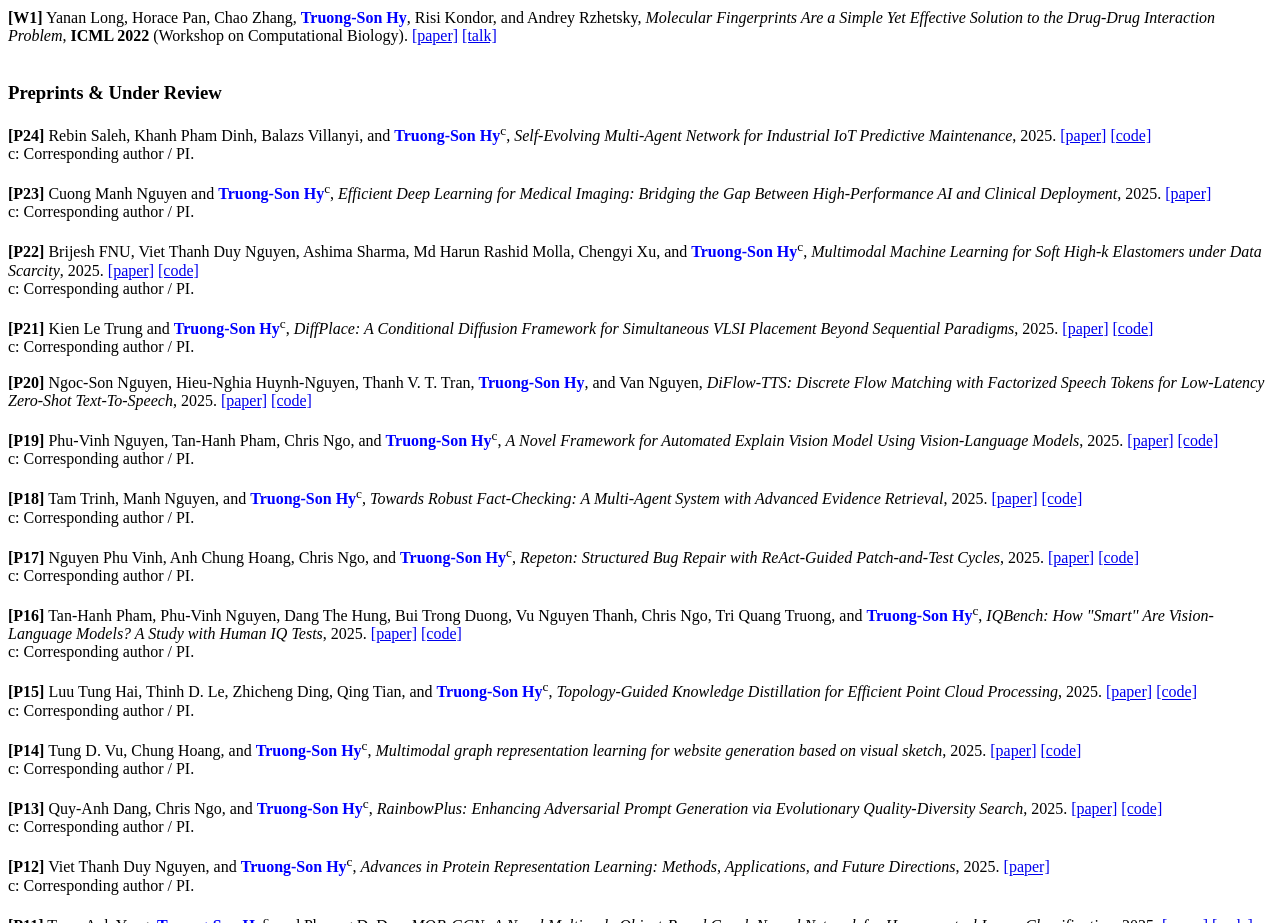
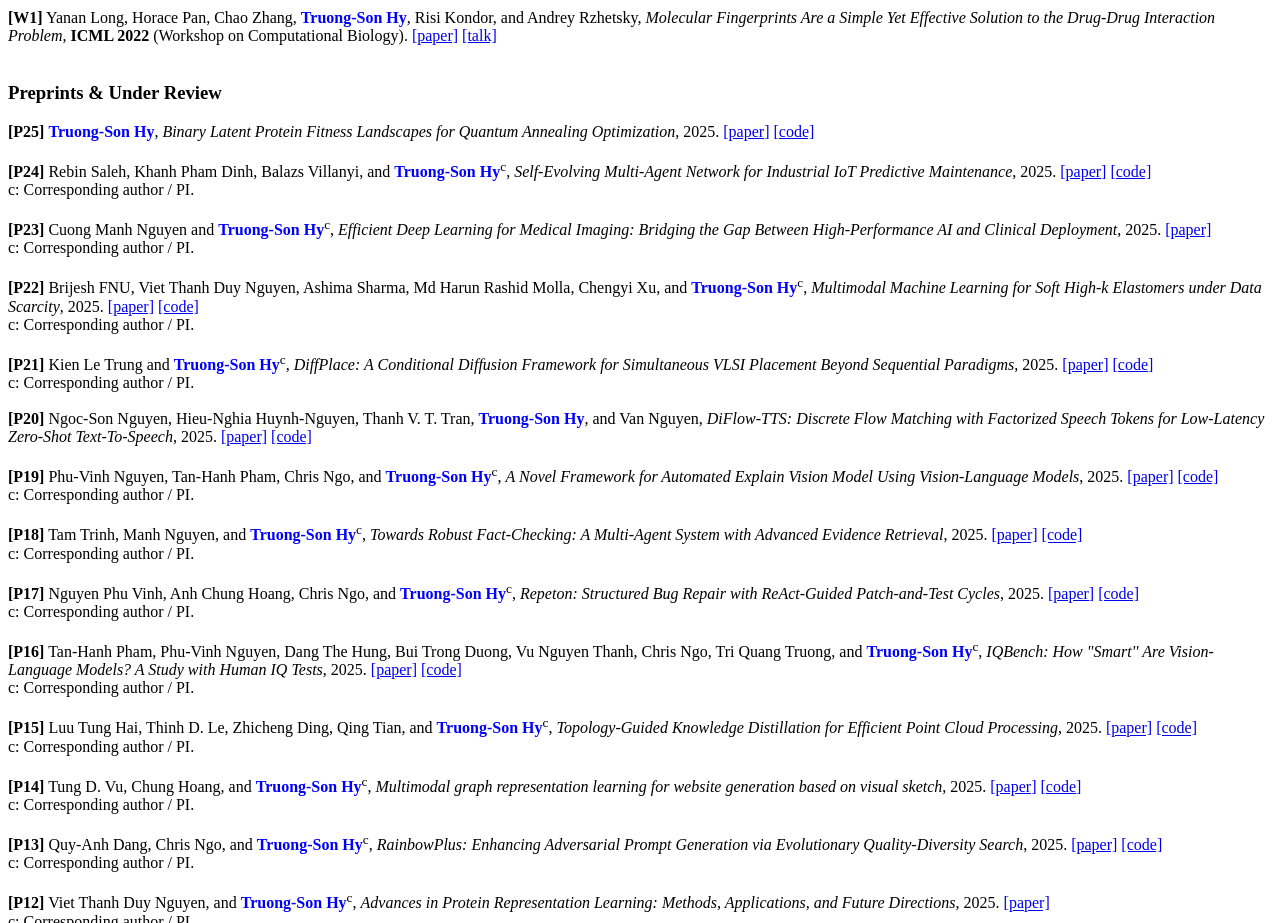
Before and after one commit to HyTruongSon/HySonLab, a plain HTML site: page index.html in a window 1280 px wide. Shown: the part 6480-7403 px from the top of the page. Drawn offline with Linux system fonts and the light colour scheme.

Commit message:
Update index.html

```diff
--- a/index.html
+++ b/index.html
@@ -345,6 +345,8 @@ c: Corresponding author / PI.<br> <br>
 <h3>
 Preprints & Under Review
 </h3>
+
+<b>[P25]</b> <b style="color: blue">Truong-Son Hy</b>, <i>Binary Latent Protein Fitness Landscapes for Quantum Annealing Optimization</i>, 2025. <a href="https://arxiv.org/pdf/2603.17247.pdf">[paper]</a> <a href="https://github.com/HySonLab/Q-BIOLAT">[code]</a> <br> <br>
 
 <b>[P24]</b> Rebin Saleh, Khanh Pham Dinh, Balazs Villanyi, and <b style="color: blue">Truong-Son Hy</b><sup>c</sup>, <i>Self-Evolving Multi-Agent Network for Industrial IoT Predictive Maintenance</i>, 2025. <a href="https://arxiv.org/pdf/2602.16738.pdf">[paper]</a> <a href="https://github.com/HySonLab/AgentIoT">[code]</a> <br>
 c: Corresponding author / PI.<br> <br>
```
